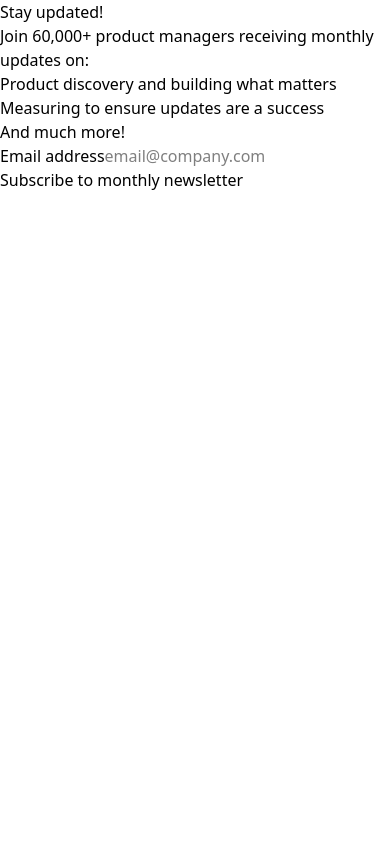
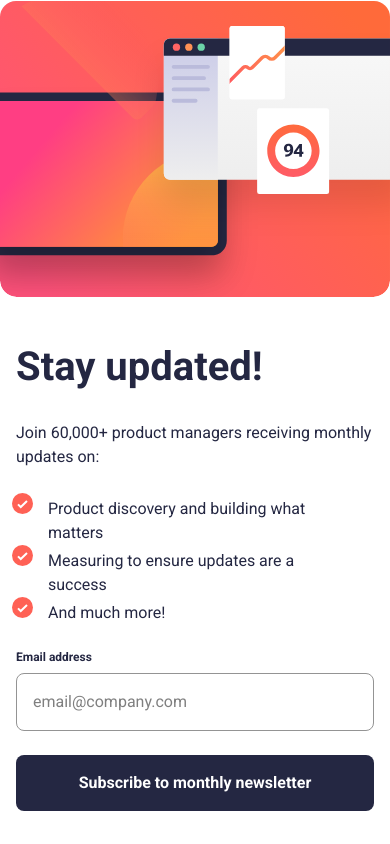
Before and after one commit to PiotrPlotast/newsletter-sign-up, a React (Vite) app in the folder newsletter-sign-up/: page / in a window 390 px wide. Built offline with nearby package versions, Linux system fonts and the light colour scheme.

Commit message:
refactor: enhance SignUpForm layout and styling, add responsive illustrations

```diff
--- a/newsletter-sign-up/src/App.tsx
+++ b/newsletter-sign-up/src/App.tsx
@@ -6,11 +6,14 @@ function App() {
   const [isSubscribed, setIsSubscribed] = useState(false);
   return (
     <>
-      <div>
+      <div className="min-lg:bg-neutral-blue-700 w-[100dvw] h-[100dvh] flex items-center justify-center">
         {isSubscribed ? (
           <SuccessMessage />
         ) : (
-          <SignUpForm setIsSubscribed={setIsSubscribed} />
+          <SignUpForm
+            isSubscribed={isSubscribed}
+            setIsSubscribed={setIsSubscribed}
+          />
         )}
       </div>
     </>
--- a/newsletter-sign-up/src/SignUpForm.tsx
+++ b/newsletter-sign-up/src/SignUpForm.tsx
@@ -1,21 +1,64 @@
+import illustrationDesktop from "./assets/illustration-sign-up-desktop.svg";
+import illustrationMobile from "./assets/illustration-sign-up-mobile.svg";
+
 interface SignUpFormProps {
   setIsSubscribed: React.Dispatch<React.SetStateAction<boolean>>;
+  isSubscribed: boolean;
 }
-export default function SignUpForm({ setIsSubscribed }: SignUpFormProps) {
+
+export default function SignUpForm({
+  setIsSubscribed,
+  isSubscribed,
+}: SignUpFormProps) {
   return (
-    <div>
-      <h1> Stay updated!</h1>
-      <p>Join 60,000+ product managers receiving monthly updates on:</p>
-      <ul>
-        <li>Product discovery and building what matters</li>
-        <li>Measuring to ensure updates are a success</li>
-        <li>And much more!</li>
-      </ul>
-      <form action="">
-        <label htmlFor="email">Email address</label>
-        <input type="text" id="email" placeholder="email@company.com" />
-      </form>
-      <button>Subscribe to monthly newsletter</button>
+    <div className="font-display flex flex-col w-[100dvw] items-center justify-center gap-10 min-lg:grid min-lg:grid-cols-2 min-lg:w-auto min-lg:max-w-4xl min-lg:bg-neutral-white min-lg:rounded-4xl min-lg:shadow-lg min-lg:mx-auto min-lg:mt-20 min-lg:p-4">
+      <div className="w-full min-lg:order-2">
+        <picture className="w-full">
+          <source srcSet={illustrationMobile} media="(max-width: 1023px)" />
+          <img
+            src={illustrationDesktop}
+            alt="newsletter"
+            className="w-full max-h-[300px] min-[700px]:h-[400px] object-cover min-lg:h-auto min-lg:max-h-[500px] rounded-2xl"
+          />
+        </picture>
+      </div>
+      <div className="flex flex-col gap-6 mx-4 mb-8 min-lg:order-1 min-lg:my-8">
+        <h1 className="text-neutral-blue-800 text-[2.5rem] font-bold">
+          Stay updated!
+        </h1>
+        <p className="text-neutral-blue-800">
+          Join 60,000+ product managers receiving monthly updates on:
+        </p>
+        <ul className="mx-6 list-image-[url(./assets/icon-list.svg)]">
+          <li className="text-neutral-blue-800 pl-2">
+            Product discovery and building what matters
+          </li>
+          <li className="text-neutral-blue-800 pl-2">
+            Measuring to ensure updates are a success
+          </li>
+          <li className="text-neutral-blue-800 pl-2">And much more!</li>
+        </ul>
+        <form className="flex flex-col gap-2">
+          <label
+            htmlFor="email"
+            className="text-xs text-neutral-blue-800 font-bold"
+          >
+            Email address
+          </label>
+          <input
+            type="text"
+            id="email"
+            placeholder="email@company.com"
+            className="border border-neutral-grey rounded-lg p-4"
+          />
+        </form>
+        <button
+          className="font-bold bg-neutral-blue-800 py-4 text-white rounded-lg"
+          onClick={() => setIsSubscribed(!isSubscribed)}
+        >
+          Subscribe to monthly newsletter
+        </button>
+      </div>
     </div>
   );
 }
--- a/newsletter-sign-up/src/app.css
+++ b/newsletter-sign-up/src/app.css
@@ -2,10 +2,9 @@
 
 @theme {
   --font-display: "Roboto", sans-serif;
-
   --color-primary: hsl(4, 100%, 67%);
   --color-neutral-blue-800: hsl(234, 29%, 20%);
-  --color-neutral-blue700: hsl(235, 18%, 26%);
+  --color-neutral-blue-700: hsl(235, 18%, 26%);
   --color-neutral-grey: hsl(0, 0%, 58%);
   --color-neutral-white: hsl(0, 0%, 100%);
 }
```
